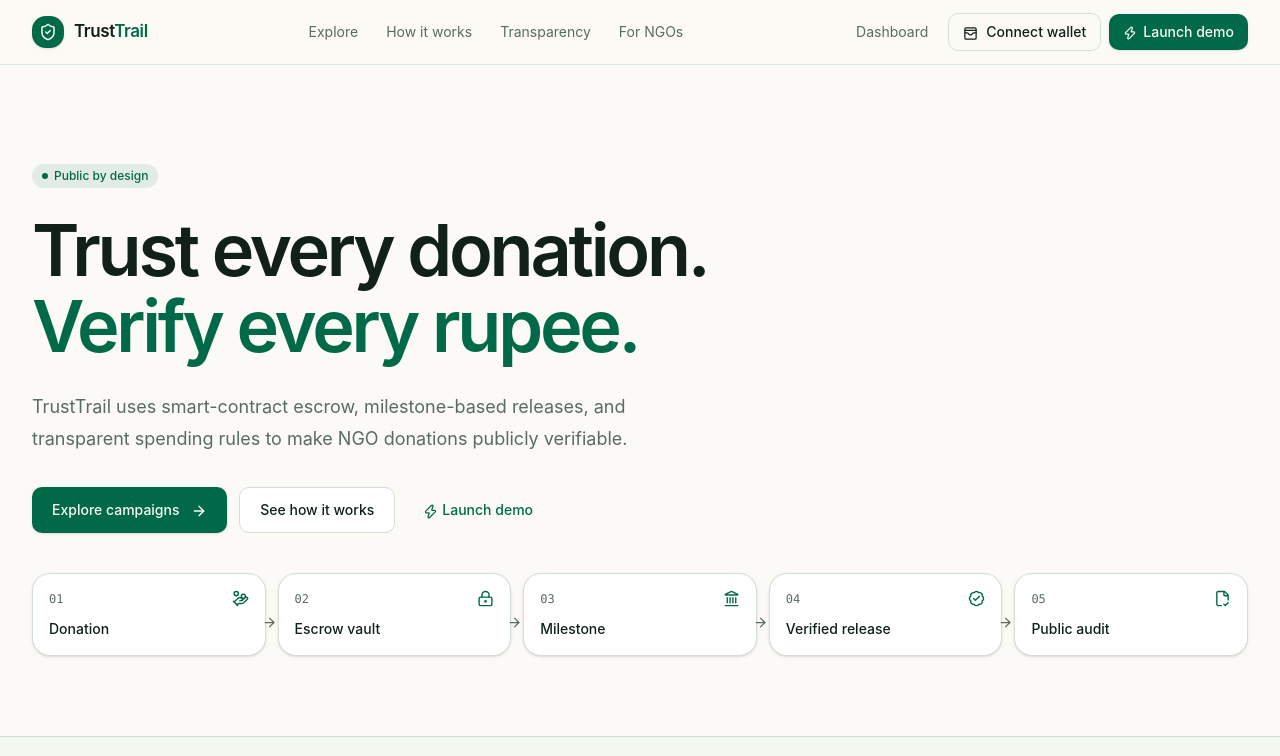
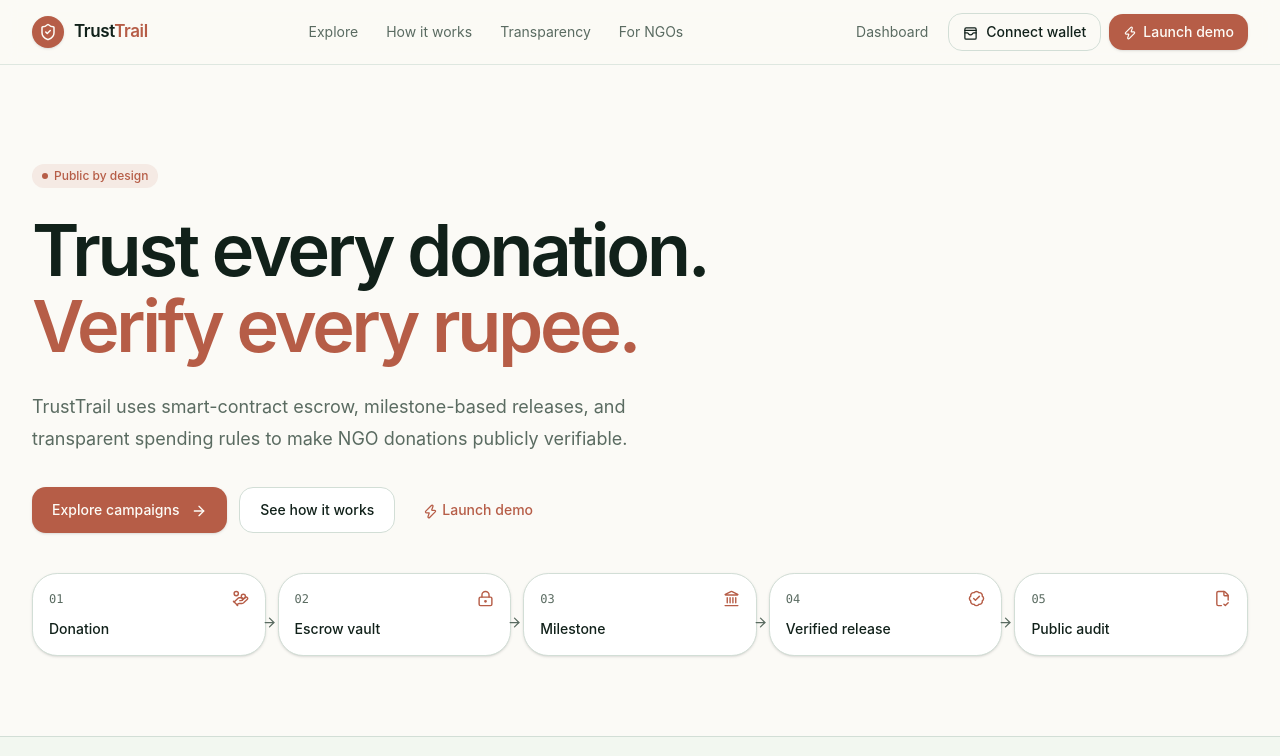
Before and after one commit to Taru-Sharma0503/trusttrail, a Next.js app: page / in a window 1280 px wide. Shown: the top 756 px of the page. Built offline with nearby package versions, Linux system fonts and the light colour scheme.

Commit message:
feat: update color variables and layout theme colors
Updated color variables for better UI consistency; adjusted layout theme colors for light mode.

Co-authored-by: Taru Sharma <234388737+Taru-Sharma0503@users.noreply.github.com>

```diff
--- a/app/globals.css
+++ b/app/globals.css
@@ -19,6 +19,7 @@
   --color-chart-2: var(--chart-2);
   --color-chart-1: var(--chart-1);
   --color-ring: var(--ring);
+  --color-amber: var(--amber);
   --color-input: var(--input);
   --color-border: var(--border);
   --color-destructive: var(--destructive);
@@ -53,8 +54,8 @@
   --card-foreground: oklch(0.23 0.025 165);
   --popover: oklch(1 0 0);
   --popover-foreground: oklch(0.23 0.025 165);
-  --primary: oklch(0.46 0.105 164);
-  --primary-foreground: oklch(0.985 0.006 95);
+  --primary: oklch(0.58 0.12 35);
+  --primary-foreground: oklch(0.99 0.006 95);
   --secondary: oklch(0.95 0.018 155);
   --secondary-foreground: oklch(0.29 0.045 165);
   --muted: oklch(0.95 0.012 90);
@@ -64,93 +65,22 @@
   --destructive: oklch(0.56 0.17 28);
   --border: oklch(0.89 0.018 155);
   --input: oklch(0.89 0.018 155);
-  --ring: oklch(0.46 0.105 164);
-  --chart-1: oklch(0.87 0 0);
-  --chart-2: oklch(0.556 0 0);
-  --chart-3: oklch(0.439 0 0);
-  --chart-4: oklch(0.371 0 0);
-  --chart-5: oklch(0.269 0 0);
-  --radius: 0.625rem;
-  --sidebar: oklch(0.985 0 0);
-  --sidebar-foreground: oklch(0.145 0 0);
-  --sidebar-primary: oklch(0.205 0 0);
-  --sidebar-primary-foreground: oklch(0.985 0 0);
-  --sidebar-accent: oklch(0.97 0 0);
-  --sidebar-accent-foreground: oklch(0.205 0 0);
-  --sidebar-border: oklch(0.922 0 0);
-  --sidebar-ring: oklch(0.708 0 0);
-}
-
-.dark {
-  color-scheme: dark;
-  --background: oklch(0.145 0 0);
-  --foreground: oklch(0.985 0 0);
-  --card: oklch(0.205 0 0);
-  --card-foreground: oklch(0.985 0 0);
-  --popover: oklch(0.205 0 0);
-  --popover-foreground: oklch(0.985 0 0);
-  --primary: oklch(0.922 0 0);
-  --primary-foreground: oklch(0.205 0 0);
-  --secondary: oklch(0.269 0 0);
-  --secondary-foreground: oklch(0.985 0 0);
-  --muted: oklch(0.269 0 0);
-  --muted-foreground: oklch(0.708 0 0);
-  --accent: oklch(0.269 0 0);
-  --accent-foreground: oklch(0.985 0 0);
-  --destructive: oklch(0.704 0.191 22.216);
-  --border: oklch(1 0 0 / 10%);
-  --input: oklch(1 0 0 / 15%);
-  --ring: oklch(0.556 0 0);
-  --chart-1: oklch(0.87 0 0);
-  --chart-2: oklch(0.556 0 0);
-  --chart-3: oklch(0.439 0 0);
-  --chart-4: oklch(0.371 0 0);
-  --chart-5: oklch(0.269 0 0);
-  --sidebar: oklch(0.205 0 0);
-  --sidebar-foreground: oklch(0.985 0 0);
-  --sidebar-primary: oklch(0.488 0.243 264.376);
-  --sidebar-primary-foreground: oklch(0.985 0 0);
-  --sidebar-accent: oklch(0.269 0 0);
-  --sidebar-accent-foreground: oklch(0.985 0 0);
-  --sidebar-border: oklch(1 0 0 / 10%);
-  --sidebar-ring: oklch(0.556 0 0);
-}
-
-@media (prefers-color-scheme: dark) {
-  :root:not(.light) {
-    color-scheme: dark;
-    --background: oklch(0.145 0 0);
-    --foreground: oklch(0.985 0 0);
-    --card: oklch(0.205 0 0);
-    --card-foreground: oklch(0.985 0 0);
-    --popover: oklch(0.205 0 0);
-    --popover-foreground: oklch(0.985 0 0);
-    --primary: oklch(0.922 0 0);
-    --primary-foreground: oklch(0.205 0 0);
-    --secondary: oklch(0.269 0 0);
-    --secondary-foreground: oklch(0.985 0 0);
-    --muted: oklch(0.269 0 0);
-    --muted-foreground: oklch(0.708 0 0);
-    --accent: oklch(0.269 0 0);
-    --accent-foreground: oklch(0.985 0 0);
-    --destructive: oklch(0.704 0.191 22.216);
-    --border: oklch(1 0 0 / 10%);
-    --input: oklch(1 0 0 / 15%);
-    --ring: oklch(0.556 0 0);
-    --chart-1: oklch(0.87 0 0);
-    --chart-2: oklch(0.556 0 0);
-    --chart-3: oklch(0.439 0 0);
-    --chart-4: oklch(0.371 0 0);
-    --chart-5: oklch(0.269 0 0);
-    --sidebar: oklch(0.205 0 0);
-    --sidebar-foreground: oklch(0.985 0 0);
-    --sidebar-primary: oklch(0.488 0.243 264.376);
-    --sidebar-primary-foreground: oklch(0.985 0 0);
-    --sidebar-accent: oklch(0.269 0 0);
-    --sidebar-accent-foreground: oklch(0.985 0 0);
-    --sidebar-border: oklch(1 0 0 / 10%);
-    --sidebar-ring: oklch(0.556 0 0);
-  }
+  --ring: oklch(0.58 0.12 35);
+  --amber: oklch(0.72 0.12 80);
+  --chart-1: oklch(0.58 0.12 35);
+  --chart-2: oklch(0.52 0.08 145);
+  --chart-3: oklch(0.72 0.12 80);
+  --chart-4: oklch(0.62 0.03 75);
+  --chart-5: oklch(0.42 0.025 75);
+  --radius: 0.875rem;
+  --sidebar: oklch(1 0 0);
+  --sidebar-foreground: oklch(0.23 0.025 165);
+  --sidebar-primary: oklch(0.58 0.12 35);
+  --sidebar-primary-foreground: oklch(0.985 0.006 95);
+  --sidebar-accent: oklch(0.94 0.035 85);
+  --sidebar-accent-foreground: oklch(0.33 0.055 75);
+  --sidebar-border: oklch(0.89 0.018 155);
+  --sidebar-ring: oklch(0.46 0.105 164);
 }
 
 @layer base {
--- a/app/layout.tsx
+++ b/app/layout.tsx
@@ -26,11 +26,8 @@ export const metadata: Metadata = {
 }
 
 export const viewport: Viewport = {
-  colorScheme: 'light dark',
-  themeColor: [
-    { media: '(prefers-color-scheme: light)', color: 'white' },
-    { media: '(prefers-color-scheme: dark)', color: 'black' },
-  ],
+  colorScheme: 'light',
+  themeColor: '#FFFCF7',
 }
 
 export default function RootLayout({
@@ -39,8 +36,8 @@ export default function RootLayout({
   children: React.ReactNode
 }>) {
   return (
-    <html lang="en">
-      <body className="antialiased">
+    <html lang="en" className="bg-background">
+      <body className="antialiased font-sans">
         {children}
         {process.env.NODE_ENV === 'production' && <Analytics />}
       </body>
--- a/lib/trusttrail-data.ts
+++ b/lib/trusttrail-data.ts
@@ -23,9 +23,9 @@ export const campaigns: Campaign[] = [
 ]
 
 export const budgets: CategoryBudget[] = [
-  { name: 'Medical Supplies', allocated: 400000, spent: 240000, color: '#26735b' },
+  { name: 'Medical Supplies', allocated: 400000, spent: 240000, color: '#4F7D5A' },
   { name: 'Food & Nutrition', allocated: 200000, spent: 120000, color: '#c58a38' },
-  { name: 'Transportation', allocated: 100000, spent: 60000, color: '#5676a3' },
+  { name: 'Transportation', allocated: 100000, spent: 60000, color: '#B9825B' },
 ]
 
 export const milestones: Milestone[] = [
```
